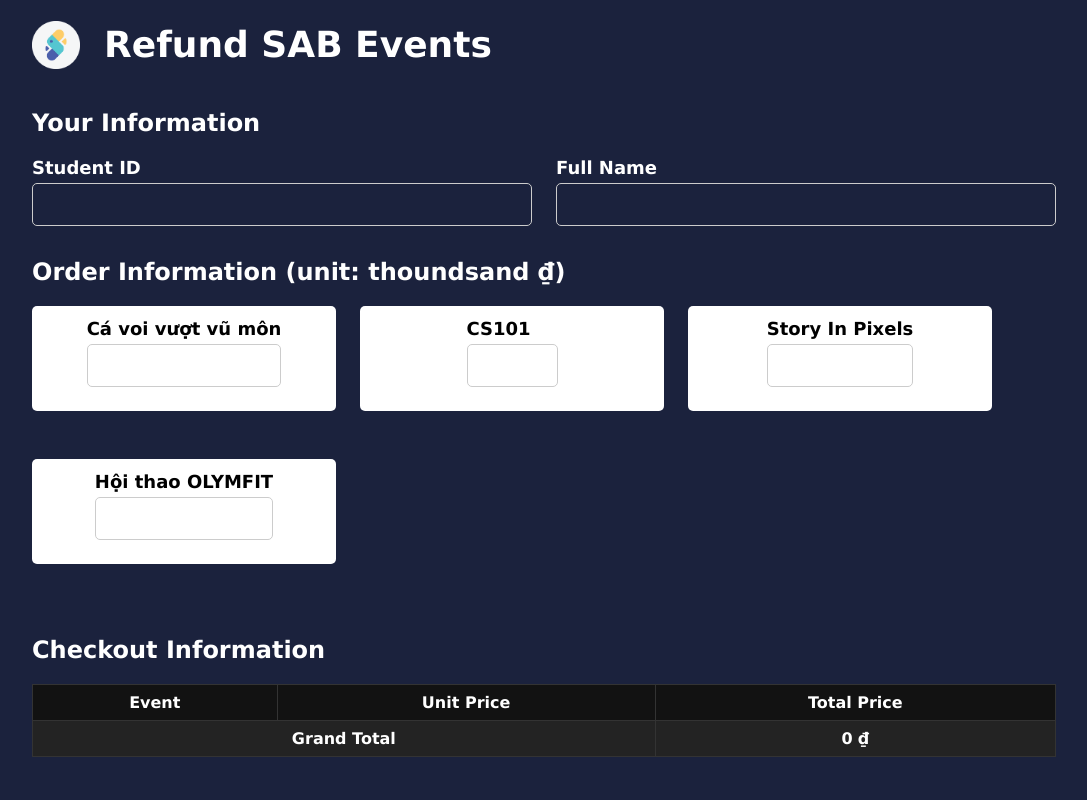
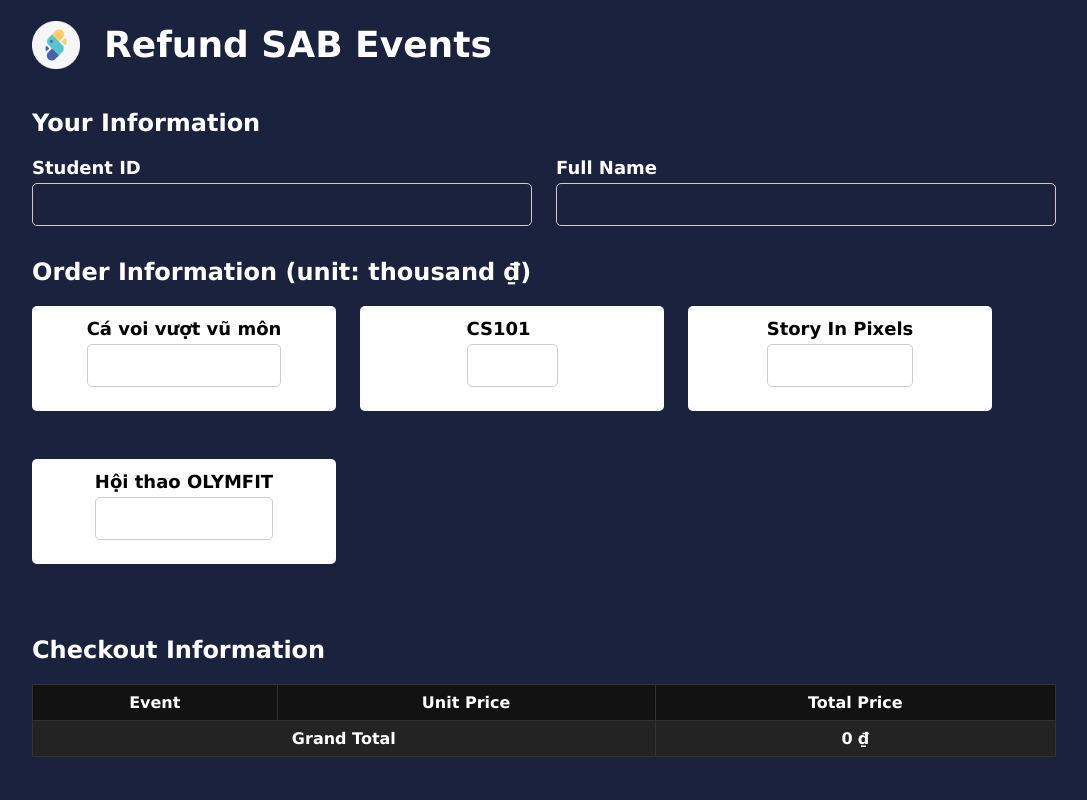
Before and after one commit to Noboroto/sab_preoder, a website: page public_offline/index.html in a window 1280 px wide. Shown: the top 800 px of the page, without its empty margins (96-1183 px from the left). Drawn offline with Linux system fonts and the light colour scheme.

Commit message:
Update index.html

```diff
--- a/public_offline/index.html
+++ b/public_offline/index.html
@@ -29,7 +29,7 @@
 			</div>
 		</div>
 		<div class="order-info">
-			<h2>Order Information (unit: thoundsand ₫)</h2>
+			<h2>Order Information (unit: thousand ₫)</h2>
 			<div class="flex-box flex-wrap">
 				<!-- Cá voi vượt vũ môn-->
 				<div class="item-card">
```
